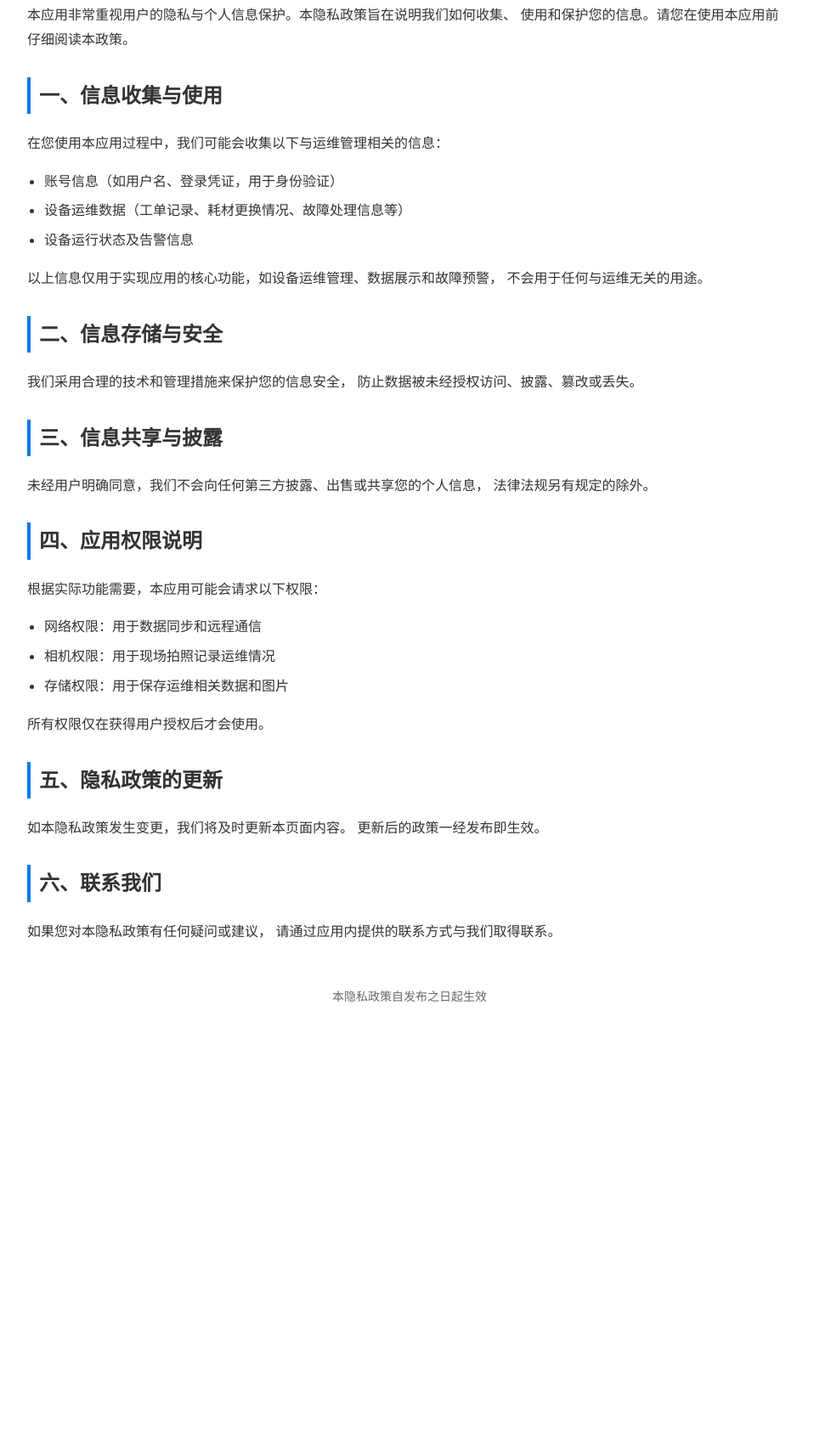
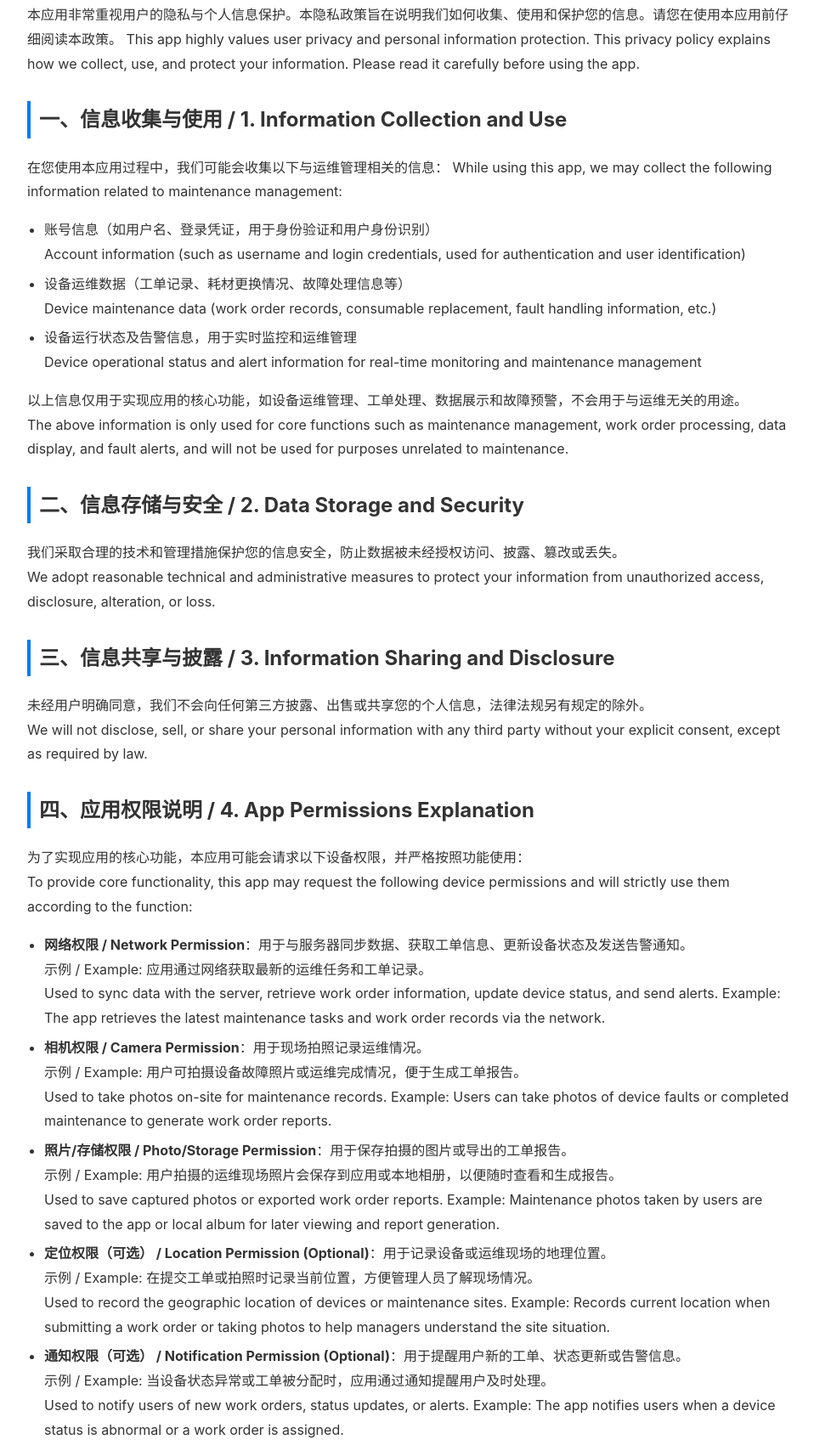
Before and after one commit to litings1/privacy-policy-ids, a plain HTML site: page index.html in a window 1280 px wide. Shown: the part 126-1827 px from the top of the page at 85% size, without its empty margins (158-1116 px from the left). Before the commit the page ends 1342 px from the top, so only its background shows below. Drawn offline with Linux system fonts and the light colour scheme.

Commit message:
Update index.html

```diff
--- a/index.html
+++ b/index.html
@@ -2,7 +2,7 @@
 <html lang="zh-CN">
 <head>
     <meta charset="UTF-8">
-    <title>隐私政策</title>
+    <title>隐私政策 / Privacy Policy</title>
     <meta name="viewport" content="width=device-width, initial-scale=1.0">
     <style>
         body {
@@ -43,65 +43,110 @@
             color: #666;
             text-align: center;
         }
+        .lang {
+            color: #555;
+            font-size: 0.95em;
+            margin-top: 2px;
+        }
     </style>
 </head>
 <body>
 <div class="container">
 
-    <h1>隐私政策</h1>
+    <h1>隐私政策 / Privacy Policy</h1>
 
     <p>
-        本应用非常重视用户的隐私与个人信息保护。本隐私政策旨在说明我们如何收集、
-        使用和保护您的信息。请您在使用本应用前仔细阅读本政策。
+        本应用非常重视用户的隐私与个人信息保护。本隐私政策旨在说明我们如何收集、使用和保护您的信息。请您在使用本应用前仔细阅读本政策。
+        This app highly values user privacy and personal information protection. This privacy policy explains how we collect, use, and protect your information. Please read it carefully before using the app.
     </p>
 
-    <h2>一、信息收集与使用</h2>
-    <p>在您使用本应用过程中，我们可能会收集以下与运维管理相关的信息：</p>
+    <h2>一、信息收集与使用 / 1. Information Collection and Use</h2>
+    <p>在您使用本应用过程中，我们可能会收集以下与运维管理相关的信息：
+       While using this app, we may collect the following information related to maintenance management:</p>
     <ul>
-        <li>账号信息（如用户名、登录凭证，用于身份验证）</li>
-        <li>设备运维数据（工单记录、耗材更换情况、故障处理信息等）</li>
-        <li>设备运行状态及告警信息</li>
+        <li>
+            账号信息（如用户名、登录凭证，用于身份验证和用户身份识别）<br>
+            Account information (such as username and login credentials, used for authentication and user identification)
+        </li>
+        <li>
+            设备运维数据（工单记录、耗材更换情况、故障处理信息等）<br>
+            Device maintenance data (work order records, consumable replacement, fault handling information, etc.)
+        </li>
+        <li>
+            设备运行状态及告警信息，用于实时监控和运维管理<br>
+            Device operational status and alert information for real-time monitoring and maintenance management
+        </li>
     </ul>
-    <p>
-        以上信息仅用于实现应用的核心功能，如设备运维管理、数据展示和故障预警，
-        不会用于任何与运维无关的用途。
+    <p>以上信息仅用于实现应用的核心功能，如设备运维管理、工单处理、数据展示和故障预警，不会用于与运维无关的用途。<br>
+       The above information is only used for core functions such as maintenance management, work order processing, data display, and fault alerts, and will not be used for purposes unrelated to maintenance.
     </p>
 
-    <h2>二、信息存储与安全</h2>
+    <h2>二、信息存储与安全 / 2. Data Storage and Security</h2>
     <p>
-        我们采用合理的技术和管理措施来保护您的信息安全，
-        防止数据被未经授权访问、披露、篡改或丢失。
+        我们采取合理的技术和管理措施保护您的信息安全，防止数据被未经授权访问、披露、篡改或丢失。<br>
+        We adopt reasonable technical and administrative measures to protect your information from unauthorized access, disclosure, alteration, or loss.
     </p>
 
-    <h2>三、信息共享与披露</h2>
+    <h2>三、信息共享与披露 / 3. Information Sharing and Disclosure</h2>
     <p>
-        未经用户明确同意，我们不会向任何第三方披露、出售或共享您的个人信息，
-        法律法规另有规定的除外。
+        未经用户明确同意，我们不会向任何第三方披露、出售或共享您的个人信息，法律法规另有规定的除外。<br>
+        We will not disclose, sell, or share your personal information with any third party without your explicit consent, except as required by law.
     </p>
 
-    <h2>四、应用权限说明</h2>
-    <p>根据实际功能需要，本应用可能会请求以下权限：</p>
+    <h2>四、应用权限说明 / 4. App Permissions Explanation</h2>
+    <p>为了实现应用的核心功能，本应用可能会请求以下设备权限，并严格按照功能使用：<br>
+       To provide core functionality, this app may request the following device permissions and will strictly use them according to the function:
+    </p>
     <ul>
-        <li>网络权限：用于数据同步和远程通信</li>
-        <li>相机权限：用于现场拍照记录运维情况</li>
-        <li>存储权限：用于保存运维相关数据和图片</li>
+        <li>
+            <strong>网络权限 / Network Permission</strong>：用于与服务器同步数据、获取工单信息、更新设备状态及发送告警通知。<br>
+            示例 / Example: 应用通过网络获取最新的运维任务和工单记录。<br>
+            Used to sync data with the server, retrieve work order information, update device status, and send alerts.
+            Example: The app retrieves the latest maintenance tasks and work order records via the network.
+        </li>
+        <li>
+            <strong>相机权限 / Camera Permission</strong>：用于现场拍照记录运维情况。<br>
+            示例 / Example: 用户可拍摄设备故障照片或运维完成情况，便于生成工单报告。<br>
+            Used to take photos on-site for maintenance records.
+            Example: Users can take photos of device faults or completed maintenance to generate work order reports.
+        </li>
+        <li>
+            <strong>照片/存储权限 / Photo/Storage Permission</strong>：用于保存拍摄的图片或导出的工单报告。<br>
+            示例 / Example: 用户拍摄的运维现场照片会保存到应用或本地相册，以便随时查看和生成报告。<br>
+            Used to save captured photos or exported work order reports.
+            Example: Maintenance photos taken by users are saved to the app or local album for later viewing and report generation.
+        </li>
+        <li>
+            <strong>定位权限（可选） / Location Permission (Optional)</strong>：用于记录设备或运维现场的地理位置。<br>
+            示例 / Example: 在提交工单或拍照时记录当前位置，方便管理人员了解现场情况。<br>
+            Used to record the geographic location of devices or maintenance sites.
+            Example: Records current location when submitting a work order or taking photos to help managers understand the site situation.
+        </li>
+        <li>
+            <strong>通知权限（可选） / Notification Permission (Optional)</strong>：用于提醒用户新的工单、状态更新或告警信息。<br>
+            示例 / Example: 当设备状态异常或工单被分配时，应用通过通知提醒用户及时处理。<br>
+            Used to notify users of new work orders, status updates, or alerts.
+            Example: The app notifies users when a device status is abnormal or a work order is assigned.
+        </li>
     </ul>
-    <p>所有权限仅在获得用户授权后才会使用。</p>
-
-    <h2>五、隐私政策的更新</h2>
-    <p>
-        如本隐私政策发生变更，我们将及时更新本页面内容。
-        更新后的政策一经发布即生效。
+    <p>所有权限均在获得用户授权后才会使用，应用不会在未经允许的情况下访问相机、存储、位置信息或发送通知。<br>
+       All permissions are only used after obtaining user authorization. The app will not access camera, storage, location, or send notifications without permission.
     </p>
 
-    <h2>六、联系我们</h2>
+    <h2>五、隐私政策的更新 / 5. Privacy Policy Updates</h2>
     <p>
-        如果您对本隐私政策有任何疑问或建议，
-        请通过应用内提供的联系方式与我们取得联系。
+        如本隐私政策发生变更，我们将及时更新本页面内容，更新后的政策一经发布即生效。<br>
+        If this privacy policy changes, we will update this page promptly. The updated policy will take effect immediately upon publication.
+    </p>
+
+    <h2>六、联系我们 / 6. Contact Us</h2>
+    <p>
+        如果您对本隐私政策有任何疑问或建议，请通过应用内提供的联系方式与我们取得联系。<br>
+        If you have any questions or suggestions regarding this privacy policy, please contact us through the contact information provided in the app.
     </p>
 
     <div class="footer">
-        <p>本隐私政策自发布之日起生效</p>
+        <p>本隐私政策自发布之日起生效 / This privacy policy is effective from the date of publication</p>
     </div>
 
 </div>
```
